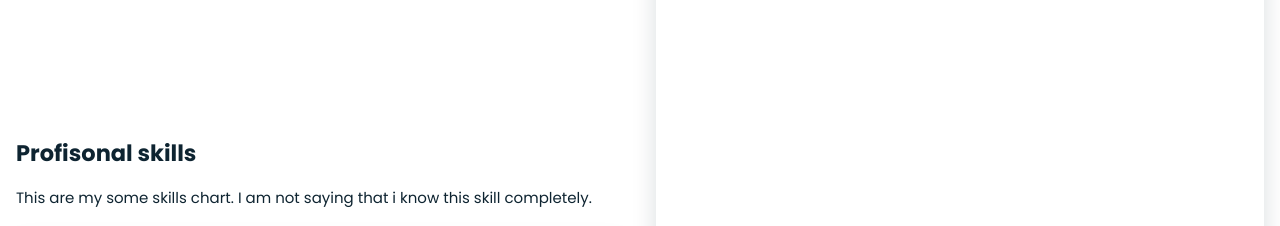
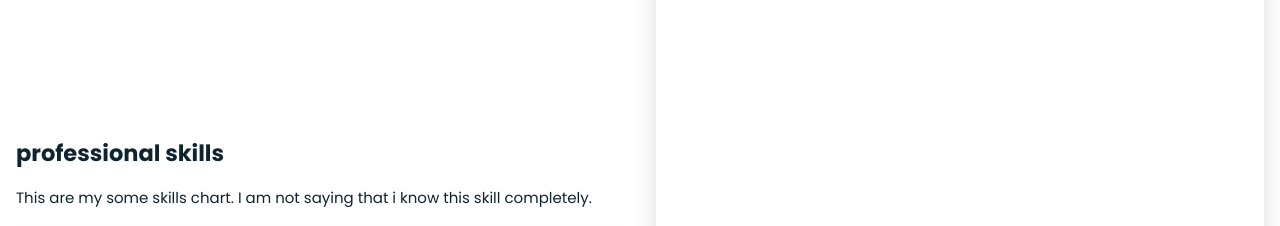
Before and after one commit to Mr-Barun/Barun_Portfolio, a plain HTML site: page index.html in a window 1280 px wide. Shown: the part 1660-1886 px from the top of the page. Drawn offline with nearby package versions, Linux system fonts and the light colour scheme.

Commit message:
Update index.html

```diff
--- a/index.html
+++ b/index.html
@@ -78,7 +78,7 @@
         <div class="skills-container bd-grid">
 
            <div>
-            <h2 class="skills-subtitle">Profisonal skills</h2>
+            <h2 class="skills-subtitle">professional skills</h2>
             <p class="skills-text">This are my some skills chart. I am not saying that i know this skill completely.</p>
            <div class="skills-data">
              <div class="skills-name">
```
